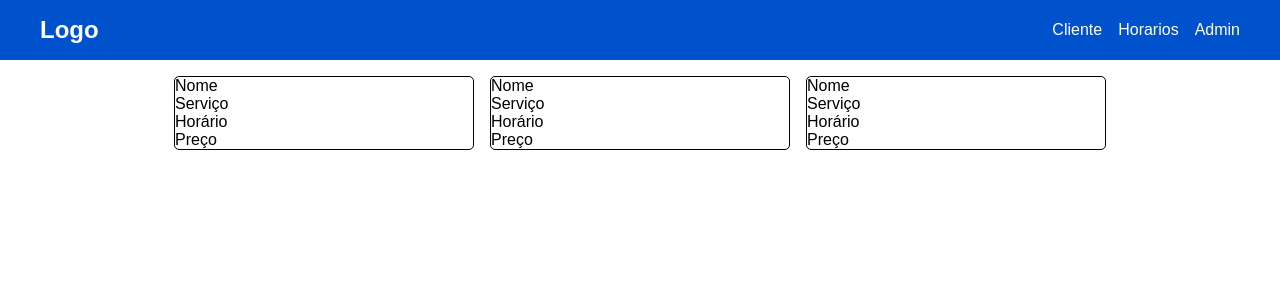
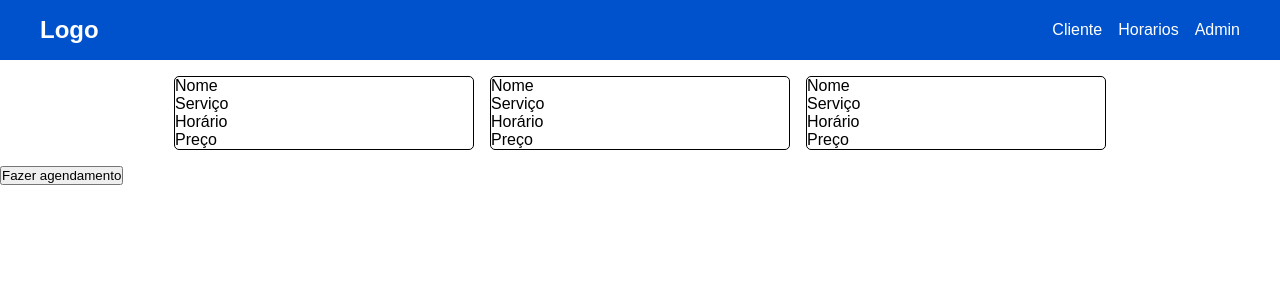
Before and after one commit to lucasrochabz/rocha-agendamentos, a React (Vite) app: page /cliente in a window 1280 px wide. Shown: the top 300 px of the page. Built offline with nearby package versions, Linux system fonts and the light colour scheme.

Commit message:
Add função de click

```diff
--- a/src/components/ProductCard/ProductCard.jsx
+++ b/src/components/ProductCard/ProductCard.jsx
@@ -1,9 +1,13 @@
 import './ProductCard.css';
 
 export const ProductCard = () => {
+  const handleCard = () => {
+    console.log('clicou no Card');
+  };
+
   return (
     <>
-      <div className="product-card">
+      <div className="product-card" onClick={handleCard}>
         <p>Nome</p>
         <p>Serviço</p>
         <p>Horário</p>
--- a/src/pages/ClientePage/ClientePage.jsx
+++ b/src/pages/ClientePage/ClientePage.jsx
@@ -3,10 +3,15 @@ import { ProductList } from '../../components/ProductList/ProductList';
 import './ClientePage.css';
 
 export const ClientePage = () => {
+  const handleAgendamento = () => {
+    console.log('clicou em Fazer Agendamento');
+  };
+
   return (
     <>
       <Header />
       <ProductList />
+      <button onClick={handleAgendamento}>Fazer agendamento</button>
     </>
   );
 };
```
